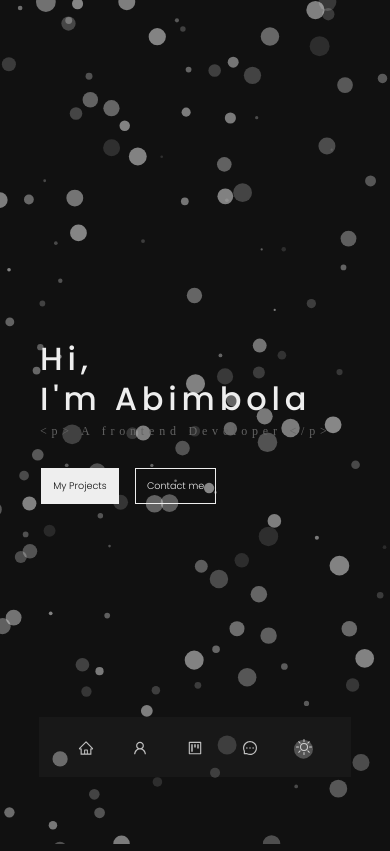
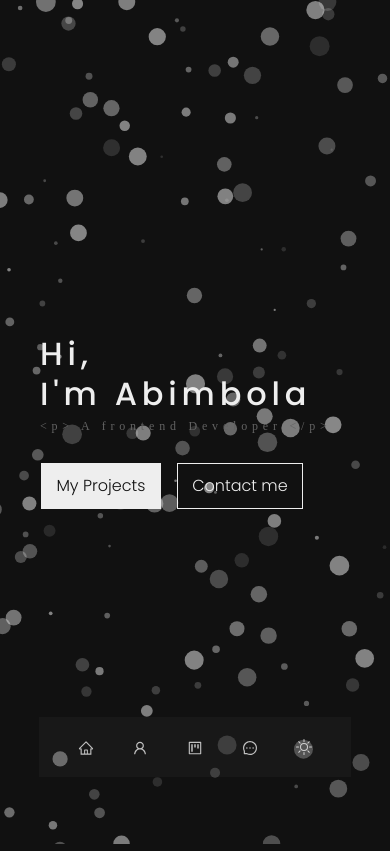
Before and after one commit to bimbo-ade/myPortfolio2, a React (Create React App) app: page / in a window 390 px wide. Built offline with nearby package versions, Linux system fonts and the light colour scheme.

Commit message:
style: resize banner component button

```diff
--- a/src/components/Banner/Banner.css
+++ b/src/components/Banner/Banner.css
@@ -149,10 +149,10 @@
     padding: 0;
   }
   .banner-content button {
-    padding: 0.6rem 0.7rem;
+    padding: 0.6rem 0.9rem;
     margin-right: 0;
     border: 1px solid var(--white);
-    font-size: 0.6rem;
+    font-size: 1rem;
     margin-right: 1rem;
   }
 
```
